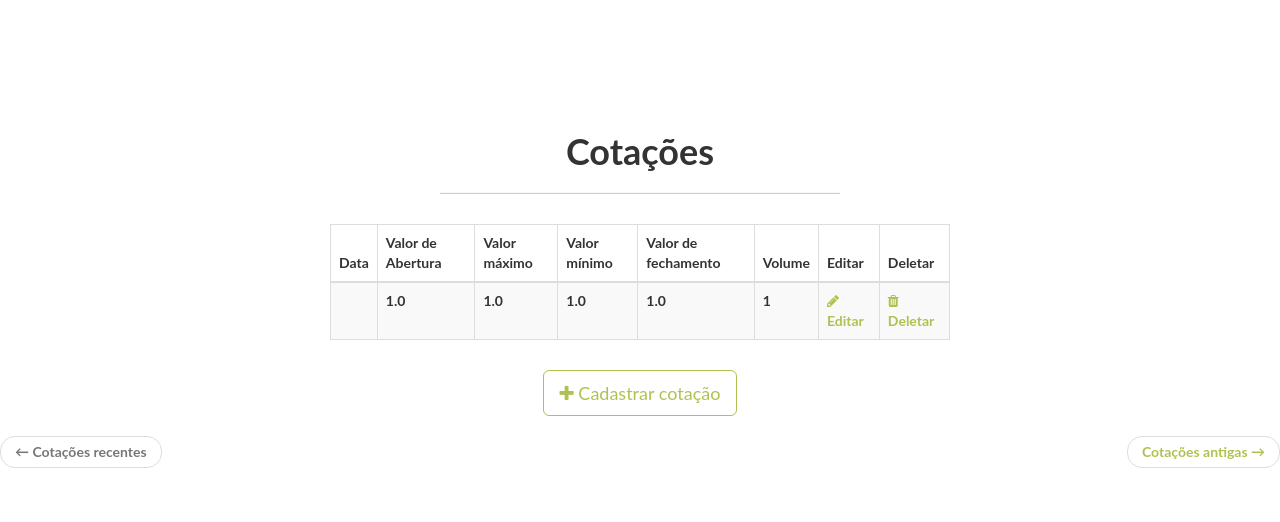
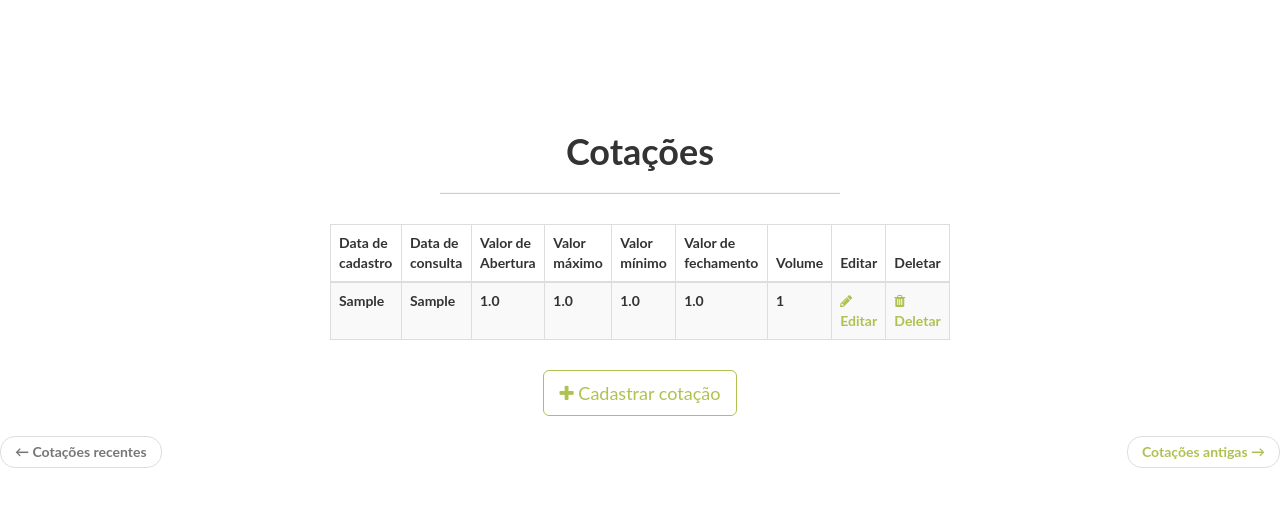
Before and after one commit to WadsonGarbes/pontotel, a Flask app: template app/templates/home/cotacoes.html in a window 1280 px wide. Shown: the part 51-573 px from the top of the page. Run offline with Flask 2, Linux system fonts and the light colour scheme; tables that the repository leaves empty hold one stand-in row (values such as "Sample post"); the template is opened without the code that fills it: values that come from a table or form of the project are taken from there, most other values are stand-ins (such as "Sample title", 1, 10 or a date in 2020); some libraries are stand-ins or nearby versions.

Commit message:
v2.0
Exibe datas de cadastro e consulta

```diff
--- a/app/templates/home/cotacoes.html
+++ b/app/templates/home/cotacoes.html
@@ -18,7 +18,8 @@
             <table class="table table-striped table-bordered">
               <thead>
                 <tr>
-                  <th> Data </th>
+                  <th> Data de cadastro </th>
+                  <th> Data de consulta </th>
                   <th> Valor de Abertura </th>
                   <th> Valor máximo </th>
                   <th> Valor mínimo </th>
@@ -31,7 +32,8 @@
               <tbody>
               {% for cotacao in cotacoes %}
                 <tr>
-                  <td> {{ cotacao.data }} </td>
+                  <td> {{ cotacao.data_cadastro }} </td>
+                  <td> {{ cotacao.data_consulta}} </td>
                   <td> {{ cotacao.abertura }} </td>
                   <td> {{ cotacao.maximo }} </td>
                   <td> {{ cotacao.minimo }} </td>
```
